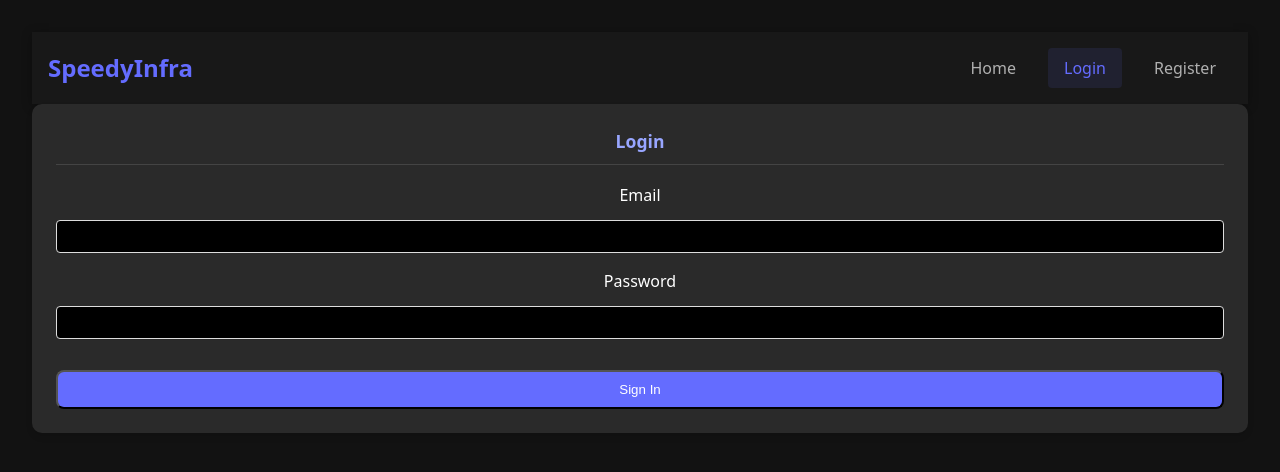
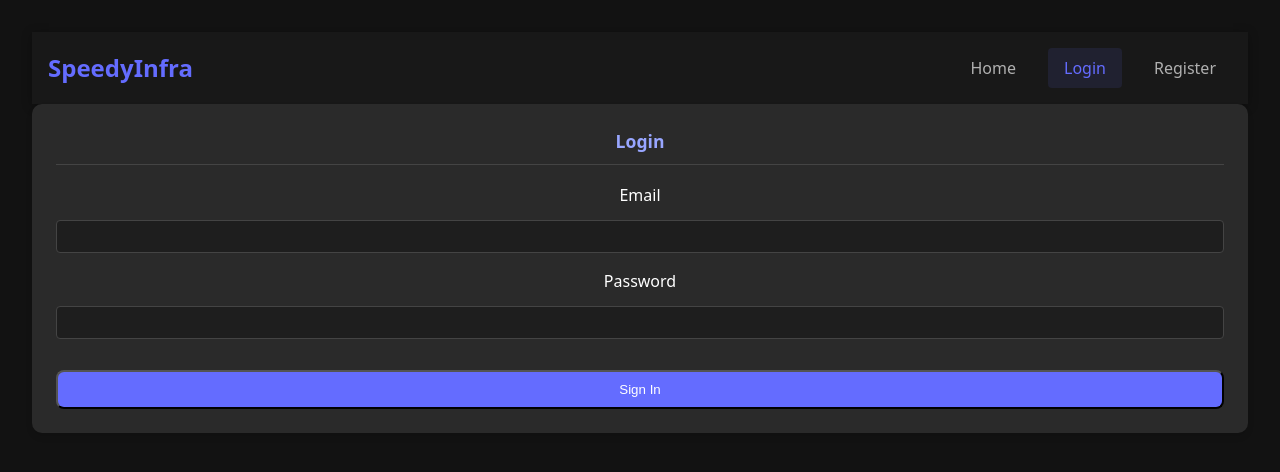
Before and after one commit to supastishn/speedyinfra, a React (Vite) app in the folder examples/react/: page /login in a window 1280 px wide. Shown: the top 472 px of the page. Built offline with nearby package versions, Linux system fonts and the light colour scheme.

Commit message:
style: make all inputs and logout button dark with light text

```diff
--- a/examples/react/src/App.css
+++ b/examples/react/src/App.css
@@ -46,11 +46,6 @@
   display: flex;
   flex-direction: column;
   gap: 1rem;
-}
-
-.auth-form .styled-input {
-  background-color: black;
-  color: white;
 }
 
 .input-group {
@@ -110,18 +105,22 @@
 }
 
 /* Input styles */
+.styled-input,
+.styled-textarea {
+  background-color: var(--bg-card);
+  color: var(--text-primary);
+  border: 1px solid #444;
+  border-radius: 4px;
+}
+
 .styled-input {
   padding: 8px 12px;
-  border: 1px solid #ddd;
-  border-radius: 4px;
   margin-top: 5px;
 }
 
 .styled-textarea {
   min-height: 120px;
   padding: 10px;
-  border: 1px solid #ddd;
-  border-radius: 4px;
   resize: vertical;
   width: 100%;
 }
@@ -289,6 +288,14 @@
   text-decoration: none;
   color: var(--text-secondary);
   transition: all 0.3s ease;
+  font-family: inherit;
+  font-size: 1rem;
+}
+
+.nav-btn {
+  background-color: var(--bg-card);
+  border: 1px solid #444;
+  cursor: pointer;
 }
 
 .nav-links a:hover, .nav-btn:hover {
--- a/examples/react/src/Navbar.jsx
+++ b/examples/react/src/Navbar.jsx
@@ -38,7 +38,7 @@ const Navbar = () => {
             >
               Profile
             </Link>
-            <button onClick={logout}>Logout</button>
+            <button onClick={logout} className="nav-btn">Logout</button>
           </>
         ) : (
           <>
--- a/examples/react/src/StorageManager.jsx
+++ b/examples/react/src/StorageManager.jsx
@@ -64,7 +64,7 @@ export default function StorageManager() {
 
       <div className="card">
         <h3>Upload File</h3>
-        <input id="file-input" type="file" onChange={handleFileChange} />
+        <input id="file-input" type="file" onChange={handleFileChange} className="styled-input" />
         <button onClick={handleUpload} disabled={!selectedFile} className="primary-btn">
           Upload
         </button>
--- a/examples/react/src/UserActions.jsx
+++ b/examples/react/src/UserActions.jsx
@@ -43,6 +43,7 @@ export default function UserActions() {
       <div className="card">
         <h3>Update Email</h3>
         <input
+          className="styled-input"
           type="email"
           placeholder="New email"
           value={newEmail}
@@ -53,6 +54,7 @@ export default function UserActions() {
       <div className="card">
         <h3>Update Password</h3>
         <input
+          className="styled-input"
           type="password"
           placeholder="New password"
           value={newPassword}
```
